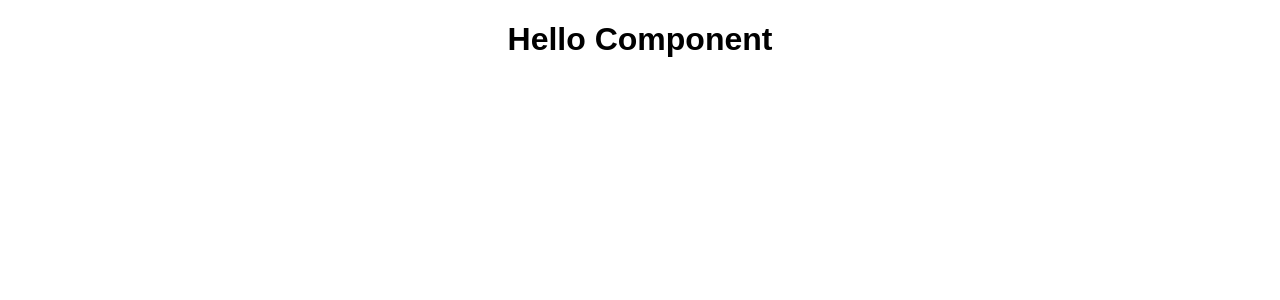
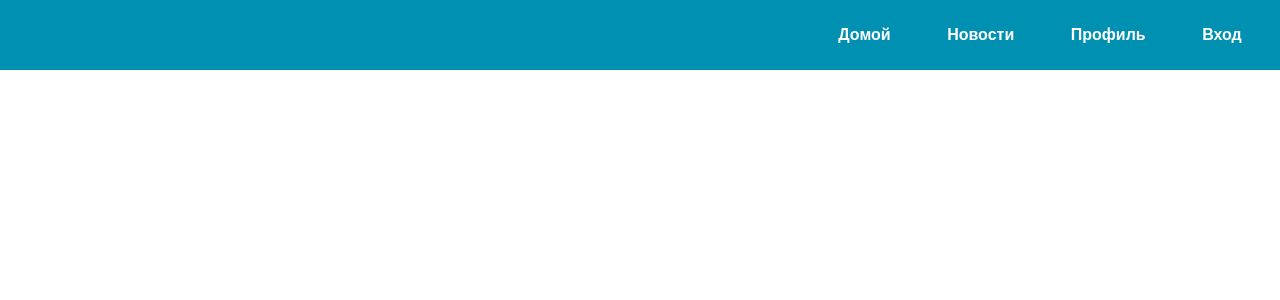
Before and after one commit to alexysonny/react-cource-test, a React (Create React App) app: page / in a window 1280 px wide. Shown: the top 300 px of the page. Built offline with nearby package versions, Linux system fonts and the light colour scheme.

Commit message:
add some styles to navbar

```diff
--- /dev/null
+++ b/src/components/navbar.css
@@ -0,0 +1,28 @@
+.navbarWrapper {
+    background-color: #0090b1;
+    height: 50px;
+    padding: 10px;
+    display: flex;
+    flex-direction: row;
+    justify-content: flex-end;
+}
+.navbarElements {
+    width: 500px;
+}
+.navbarElements ul {
+    display: flex;
+    flex-direction: row;
+    justify-content: space-around;
+}
+.navbarElements ul li {
+    list-style: none;
+    display: inline;
+    color: #fff;
+    font-weight: 700;
+}
+.navbarElements ul li:first-child {
+    margin-left: 0;
+}
+.navbarElements ul li:last-child {
+    margin-right: 0;
+}
--- a/src/components/navbar.jsx
+++ b/src/components/navbar.jsx
@@ -1,10 +1,18 @@
 import React, { Component } from 'react'
+import './navbar.css'
 
 export default class Navbar extends Component{
     render(){
         return(
             <div className="navbarWrapper">
-                <h1>Hello Component</h1>
+                <div className="navbarElements">
+                    <ul>
+                        <li>Домой</li>
+                        <li>Новости</li>
+                        <li>Профиль</li>
+                        <li>Вход</li>
+                    </ul>
+                </div>
             </div>
         );
     }
```
